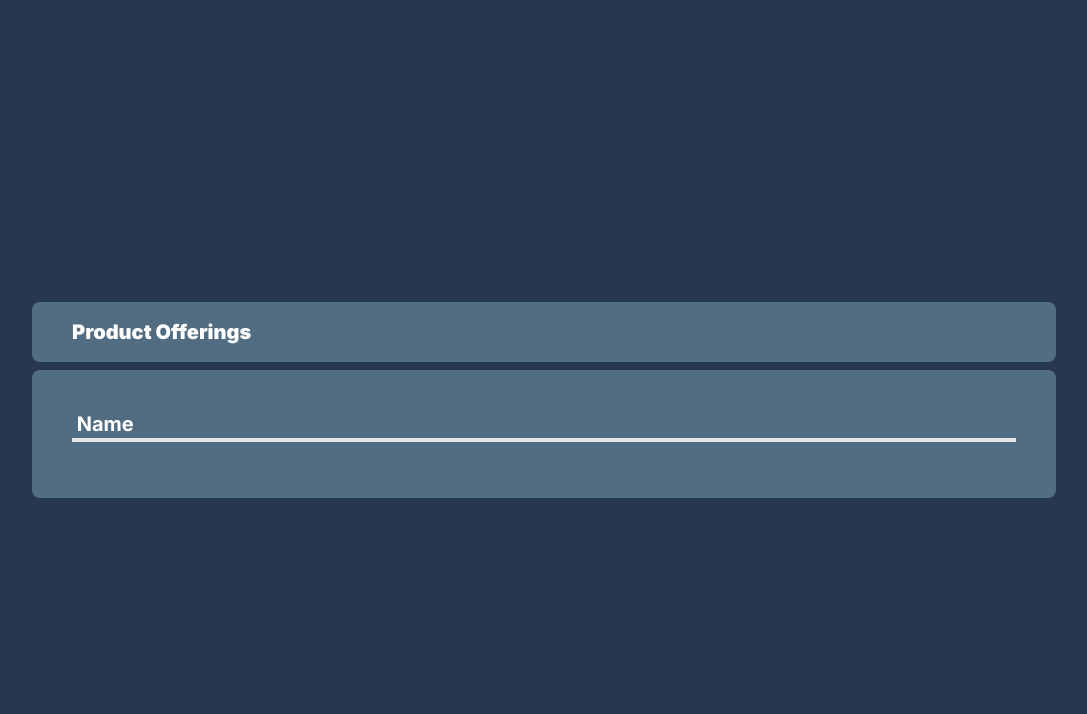
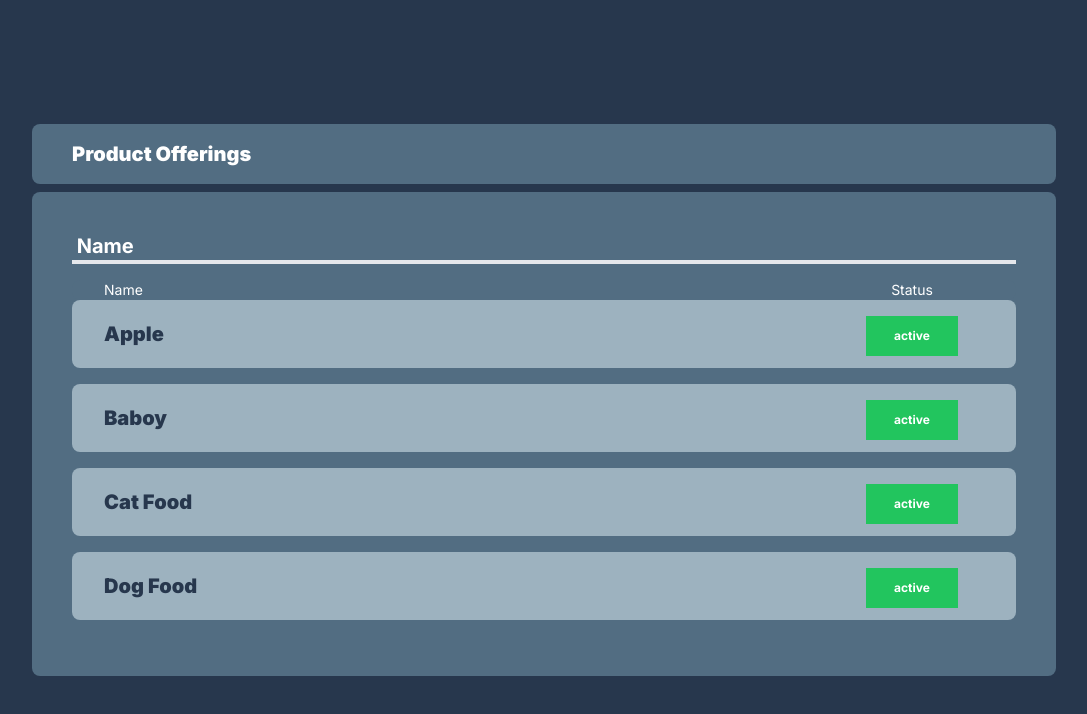
Before and after one commit to pattyarao/inventory-management-app, a Next.js app: page /productofferings in a window 1280 px wide. Shown: the top 714 px of the page, without its empty margins (96-1183 px from the left). Built offline with nearby package versions, Linux system fonts and the light colour scheme.

Commit message:
Added status column for products

```diff
--- /dev/null
+++ b/app/components/ProductOfferList.jsx
@@ -0,0 +1,108 @@
+"use client";
+
+import { useState, useEffect } from "react";
+//import AddProductSales from "./AddProductSales";
+//import ClearOrderList from "./ClearOrderList";
+//import RecordOrder from "./RecordOrder";
+
+const ProductOfferList = () => {
+  //stores all ordered products
+  const [orderList, setOrderList] = useState([
+    { name: "Apple", status: "active" },
+    { name: "Baboy", status: "active" },
+    { name: "Cat Food", status: "active" },
+    { name: "Dog Food", status: "active" },
+]);
+
+const handleToggleStatus = (index) => {
+    const updatedOrderList = [...orderList];
+    updatedOrderList[index].status =
+      updatedOrderList[index].status === "active" ? "inactive" : "active";
+    setOrderList(updatedOrderList);
+  };
+
+  const handleClear = () => {
+    setOrderList([]); // Clear orderList
+  };
+
+
+  return (
+    <div className="w-full flex flex-col items-center gap-4">
+      <div className="w-full flex flex-col text-xs">
+        <div className="flex flex-col">
+          <div className="w-full flex flex-col items-center gap-4">
+            <div className="w-full flex flex-col text-xs">
+              <div className="flex flex-col">
+                {orderList.length !== 0 ? (
+                  <>
+                    <div
+                      className="px-3 w-full grid grid-cols-5 text-xs rounded-lg"
+                      style={{ backgroundColor: "#526D82", color: "white" }}
+                    >
+                      <div className="col-span-3 md:col-span-4  text-sm ms-5">
+                        Name
+                      </div>
+                      <div className="col-span-2 md:col-span-1 text-sm flex items-center justify-center">
+                        Status
+                      </div>
+                    </div>
+
+                    {orderList.map((product, index) => (
+                      <div key={index}>
+                        <div
+                          className="w-full p-3 mb-4 grid grid-cols-5 text-xs rounded-lg"
+                          style={{
+                            backgroundColor: "#9DB2BF",
+                            color: "#27374D",
+                          }}
+                        >
+                          <div className="col-span-3 md:col-span-4  font-black text-xl ms-5 mt-2">
+                            {product.name}
+                          </div>
+
+                          <div className="col-span-2 md:col-span-1 flex flex-row h-10 w-full rounded-lg relative bg-transparent mt-1">
+
+                          <button
+                              className={`${
+                                product.status === "active"
+                                  ? "bg-green-500"
+                                  : "bg-red-500"
+                              } text-white font-bold w-1/2 mx-auto`}
+                              onClick={() => handleToggleStatus(index)}
+                            >
+                            {product.status}
+                            </button>
+                          </div>
+                        </div>
+                      </div>
+                    ))}
+                  </>
+                ) : (
+                  <div
+                    className="w-full p-20 mb-4 text-xs rounded-lg"
+                    style={{ backgroundColor: "#9DB2BF", color: "#27374D" }}
+                  >
+                    <div className="font-black text-xl flex items-center justify-center">
+                      Your Order List is Empty
+                    </div>
+                  </div>
+                )}
+              </div>
+              <div className="flex justify-end">
+                {/*<AddProductSales />*/}
+                {orderList.length !== 0 ? (
+                    <>
+                    {/*<ClearOrderList onConfirmClear={() => handleClear()}/>*/}
+                    {/*<RecordOrder/>*/}
+                  </>
+                ) : null}
+              </div>
+            </div>
+          </div>
+        </div>
+      </div>
+    </div>
+  );
+};
+
+export default ProductOfferList;
--- a/app/productofferings/page.jsx
+++ b/app/productofferings/page.jsx
@@ -1,7 +1,7 @@
 "use client";
 
 import { useState } from "react";
-//import SalesOrderList from "../components/SalesOrderList";
+import ProductOfferList from "../components/ProductOfferList";
 //import AddProductSales from "../components/AddProductSales";
 
 const ProductOfferings = () => {
@@ -14,7 +14,7 @@ const ProductOfferings = () => {
         <h3 className="text-xl font-bold">&nbsp;Name</h3>
         <hr className="w-full border-2 mb-4" style={{ backgroundColor: '#DDE6ED', color: 'white' }}></hr>
 
-        {/* <SalesOrderList/>*/}
+        <ProductOfferList/>
 
 
       </div>
```
